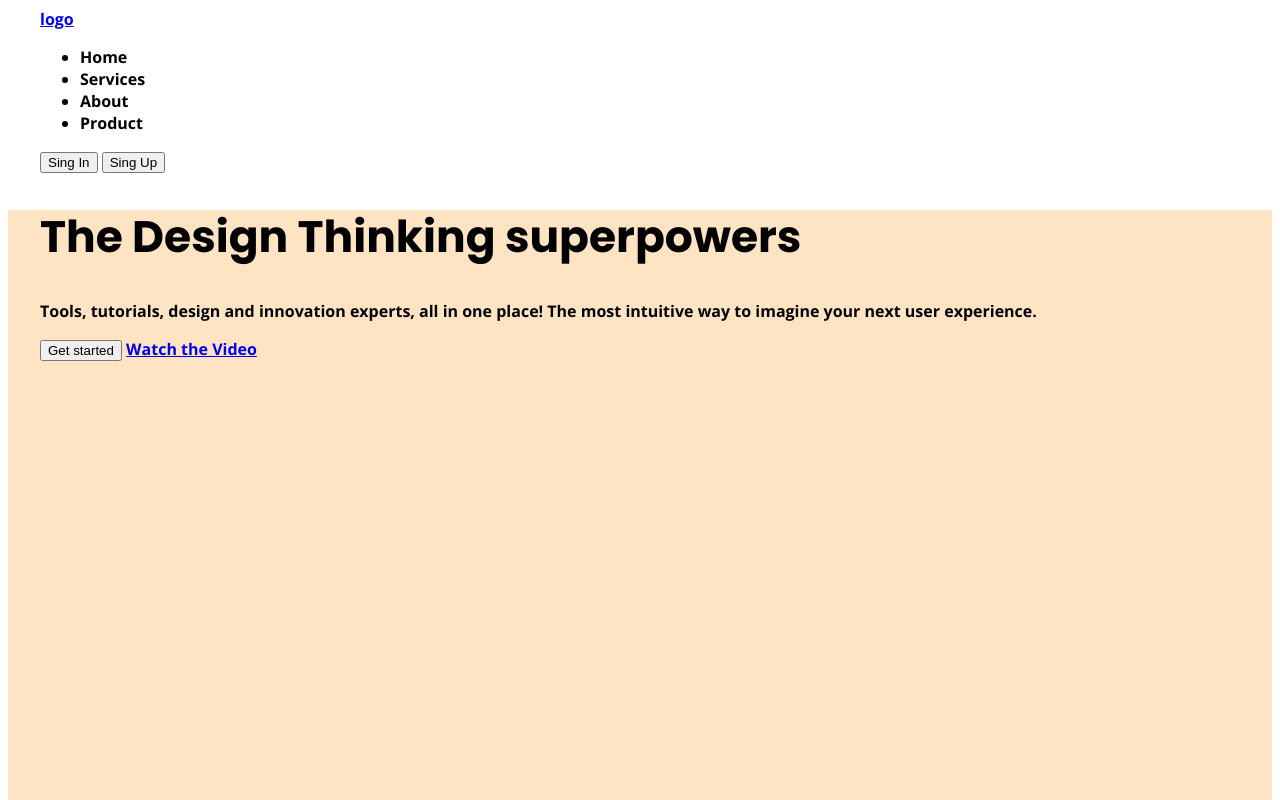
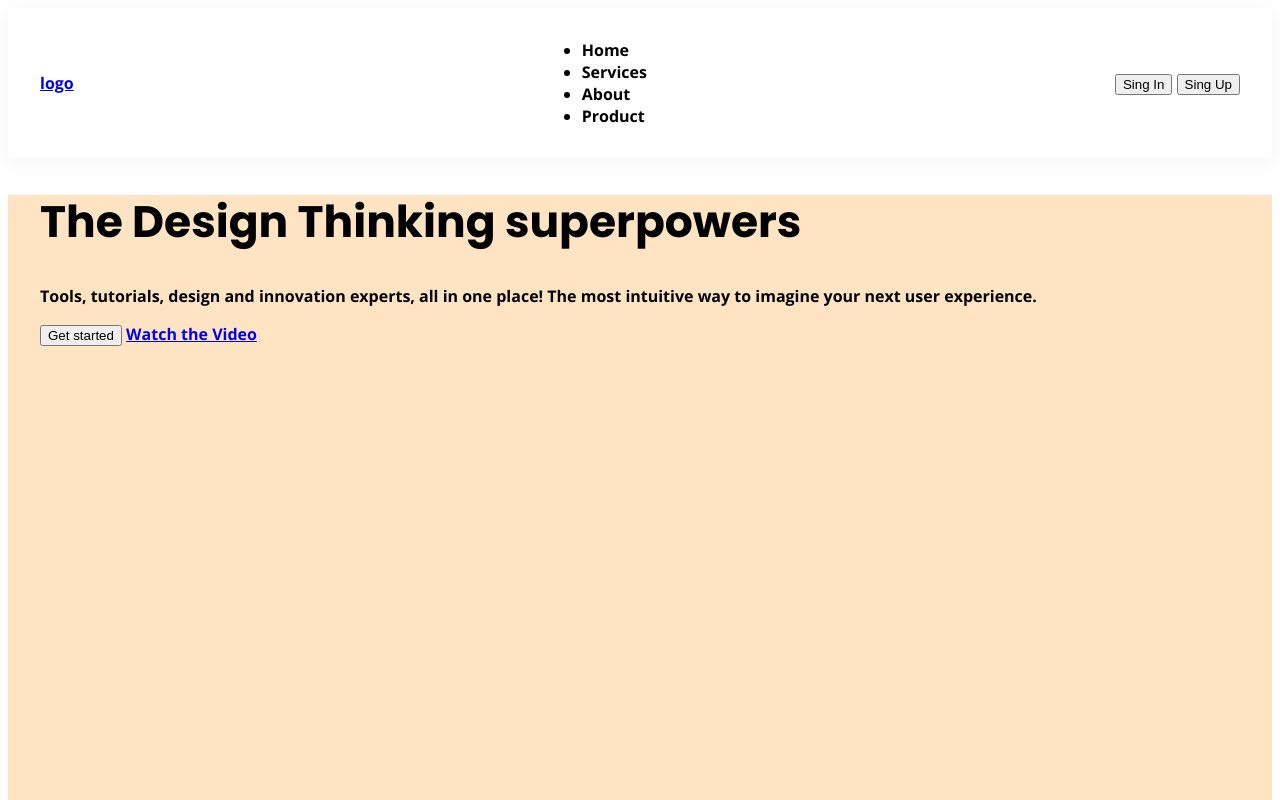
Before and after one commit to IharSa/template, a website: page index.html in a window 1280 px wide. Shown: the top 800 px of the page. Drawn offline with nearby package versions, Linux system fonts and the light colour scheme.

Commit message:
исправлен scss компилируемый в css

```diff
--- a/sass/style.scss
+++ b/sass/style.scss
@@ -4,10 +4,9 @@ font-family: 'Poppins', sans-serif; обращение к шрифтам*/
 @import "abstract/constants";
 @import "base/base";
 @import "layouts/wrapper";
-@import "layout/header";
+@import "layouts/header";
 @import "component/contact-us";
 
-/**/
 .icon-square_lilium {  /*ВСТАВЛЯЕМ SVG ЧЕРЕЗ class*/
     background-image: url(/Template/image/icon1.svg);
     width: 50px;
```
Also changed, not shown: sass/style.css, 1 other file.
